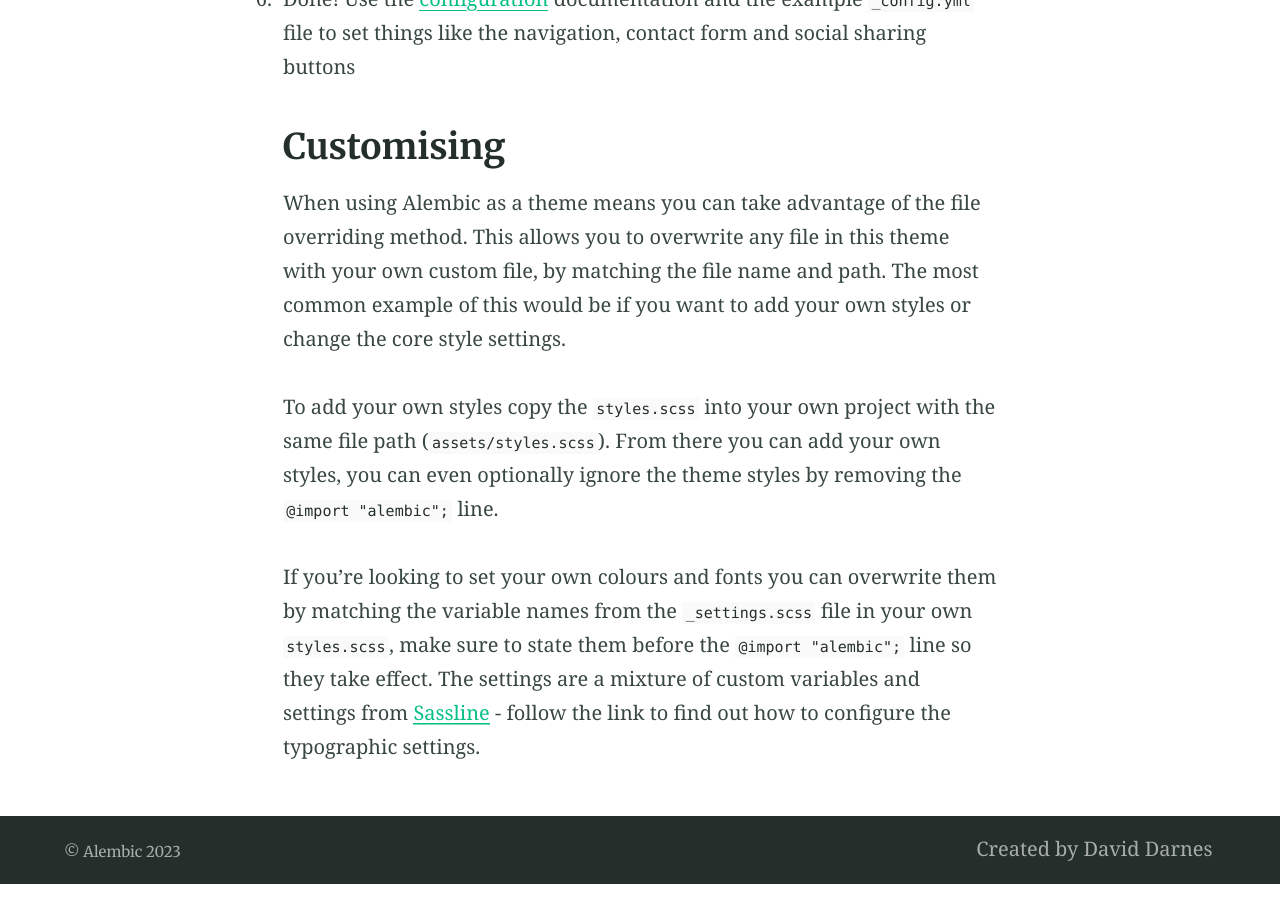
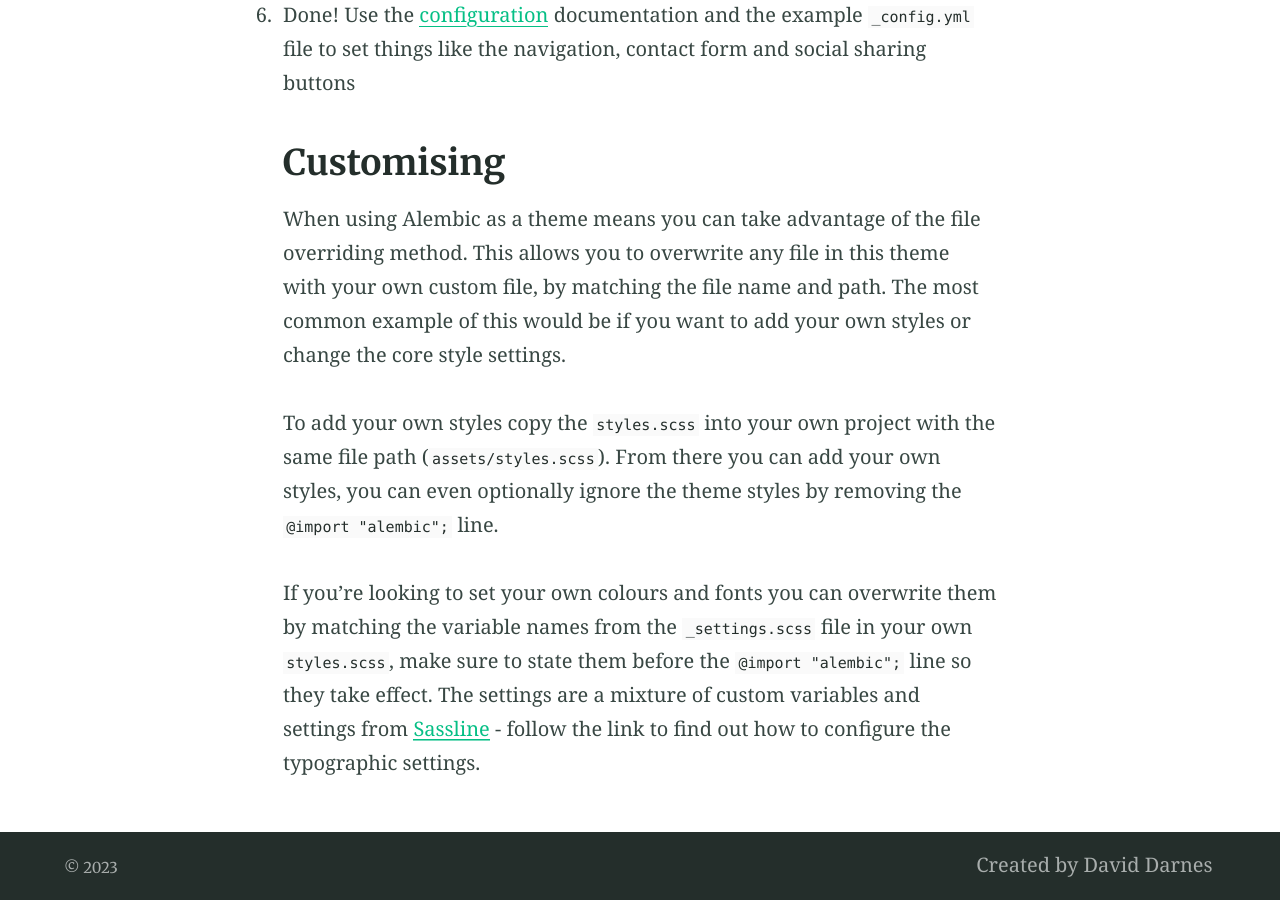
Before and after one commit to kristirrapaj/kristirrapaj.github.io, a Jekyll site: the page built from index.md, in a window 1280 px wide and 900 px high, scrolled down 4888 px. Built offline with Jekyll 4.4.1, drawn with Linux system fonts in a browser that asks for light colours; part of the change alters nothing that is shown.

Commit message:
Update _config.yml

```diff
--- a/_config.yml
+++ b/_config.yml
@@ -93,13 +93,13 @@ defaults:
 # 7. Site settings
 encoding: utf-8 # Make sure the encoding is right
 lang: en-GB # Set the site language
-title: "Alembic" # Site name or title, also used in jekyll-seo-tag
-logo: "/assets/logos/logo.svg" # Site logo, also used in jekyll-seo-tag
-description: "Alembic is a starting point for Jekyll projects. Rather than starting from scratch, this boilerplate is designed to get the ball rolling immediately" # Site description and default description, also used in jekyll-seo-tag
-url: "https://alembic.darn.es" # Site url, also used in jekyll-seo-tag
+title: ""
+logo: "https://i.imgur.com/gLQfYJb.png" # Site logo, also used in jekyll-seo-tag
+description: "Game Programmer. Creative Developer. Graphic Design Artist." # Site description and default description, also used in jekyll-seo-tag
+url: "" # Site url, also used in jekyll-seo-tag
 baseurl: ""
-repo: "https://github.com/daviddarnes/alembic"
-email: "me@daviddarnes.com"
+repo: "https://github.com/kristirrapaj"
+email: "kristirapaj@gmail.com"
 # disqus: "alembic-1" # Blog post comments, uncomment the option and set the site ID from your Disqus account
 # date_format: "%-d %B %Y" # Blog post date formatting using placeholder formatting
 # google_analytics: ""
```
